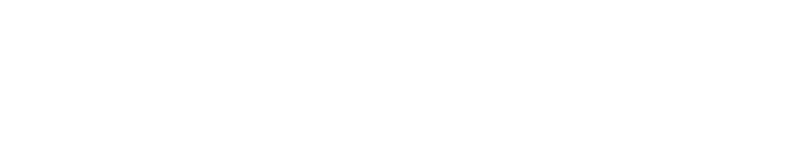
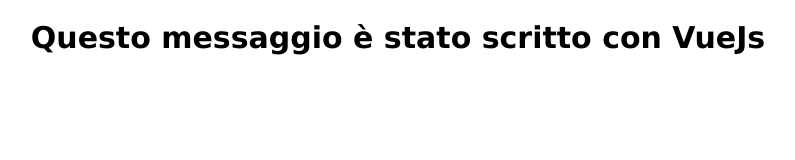
Before and after one commit to MatteoRuggieri2/vue-hello, a plain HTML site: page index.html in a window 1280 px wide. Shown: the whole page, without its empty margins (242-1037 px from the left). Drawn offline with nearby package versions, Linux system fonts and the light colour scheme.

Commit message:
Stampato il messaggio con data in h1

```diff
--- a/css/style.css
+++ b/css/style.css
@@ -4,3 +4,18 @@
     padding: 0;
     box-sizing: border-box;
 }
+
+/* COMMON */
+body{
+    font-family: Verdana, sans-serif;
+}
+
+.container{
+    width: 100%;
+    text-align: center;
+}
+
+.container h1{
+    padding: 20px;
+    font-size: 30px;
+}
--- a/index.html
+++ b/index.html
@@ -10,7 +10,11 @@
     <script type="text/javascript" src="https://cdn.jsdelivr.net/npm/vue"></script>
 </head>
 <body>
-
+    <div id="root">
+        <div class="container">
+            <h1>{{welcomeMessage}}</h1>
+        </div>
+    </div>
 
     <script type="text/javascript" src="js/script.js"></script>
 </body>
--- a/js/script.js
+++ b/js/script.js
@@ -1,6 +1,14 @@
+// CONSEGNA:
+// Stampare a schermo un messaggio all’interno di un h1, utilizzando i data.
+// BONUS:
+// Aggiungere alla pagina un’immagine, presa anch’essa da un data.
+
 Vue.config.devtools = true;
 const app = new Vue(
     {
         el: '#root',
+        data: {
+            welcomeMessage: 'Questo messaggio è stato scritto con VueJs'
+        }
     }
 )
```
